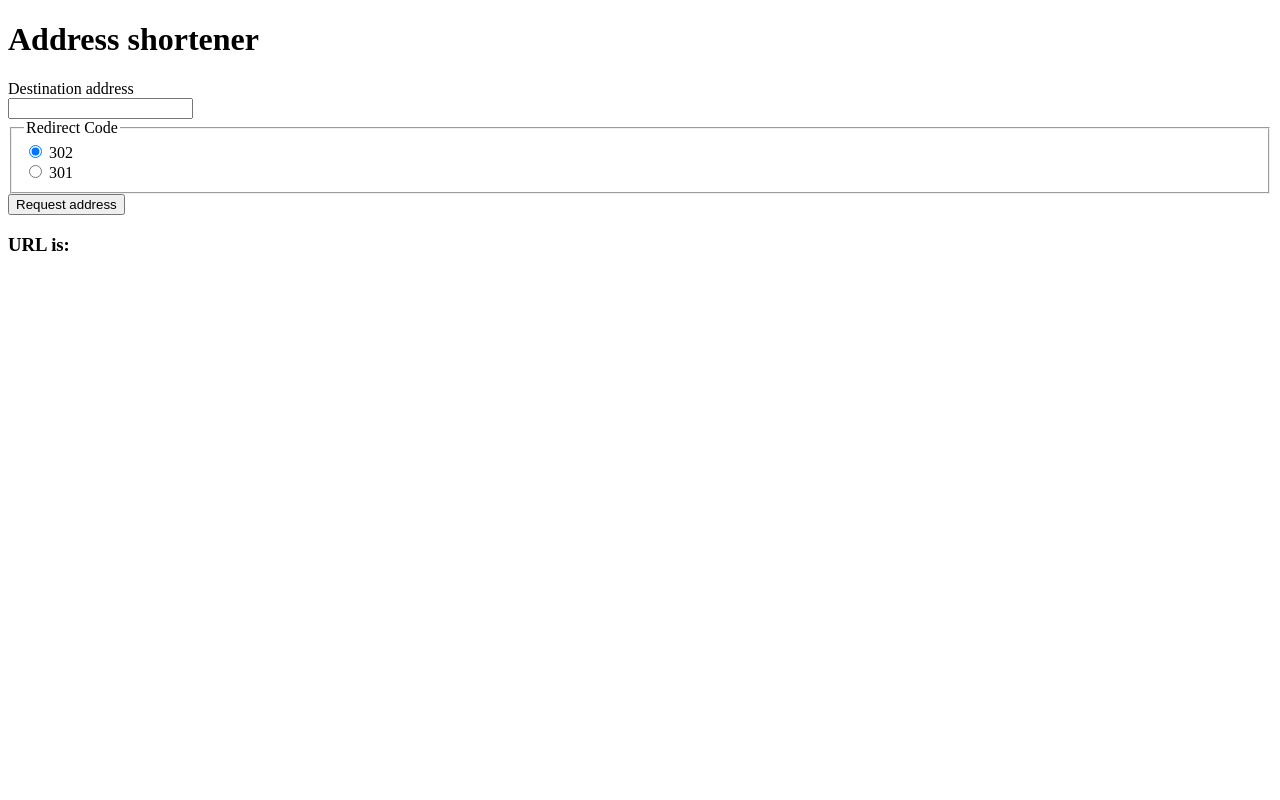
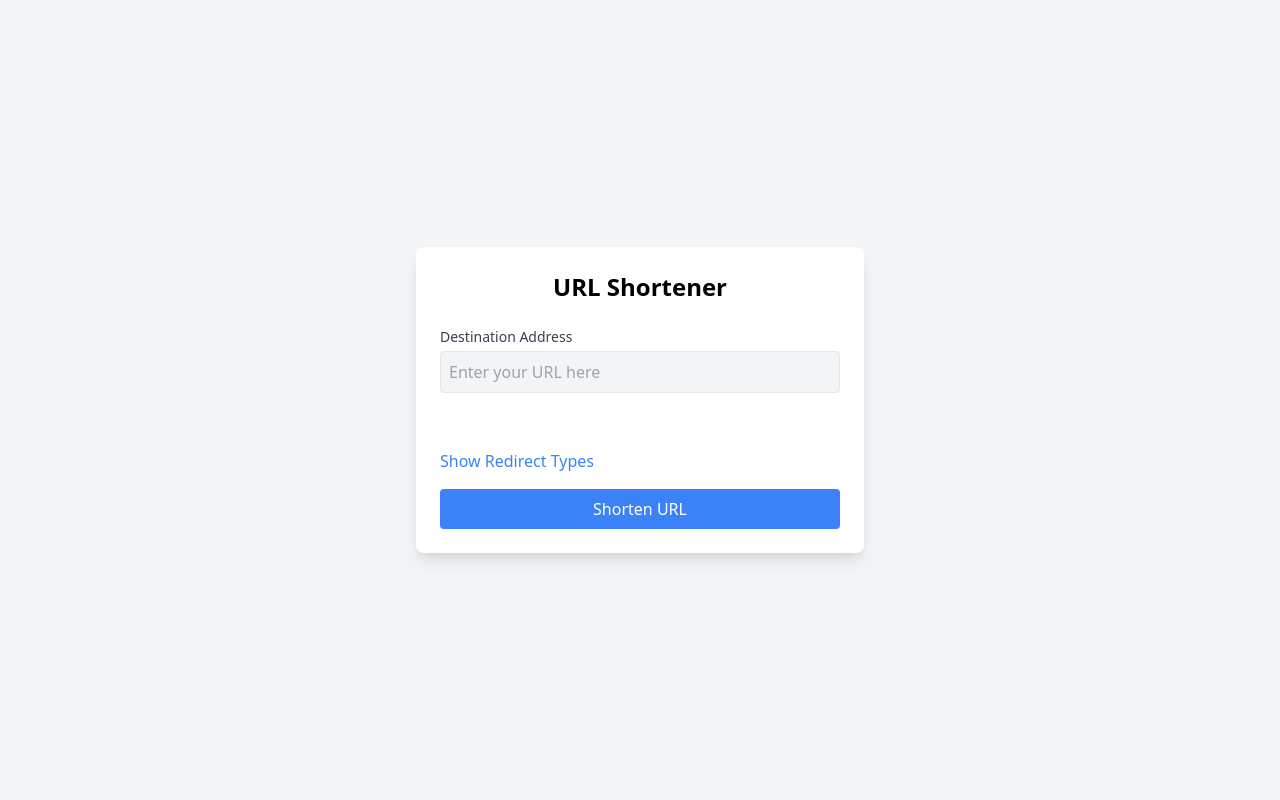
Before and after one commit to jozef-sabo/url-shortener, a Flask app: page / in a window 1280 px wide. Run offline with Flask 3, Linux system fonts and the light colour scheme; some libraries are stand-ins or nearby versions.

Commit message:
Add nicer index landing page

```diff
--- /dev/null
+++ b/src/static/form.css
@@ -0,0 +1,64 @@
+.hidden-radio {
+    display: none;
+}
+
+.hidden-radio:checked ~ .radio-group {
+    max-height: 100px; /* adjust this to match the content's height */
+    padding: 1rem 0;
+    overflow: hidden;
+    transition: max-height 0.5s ease-in-out, padding 0.5s ease-in-out;
+}
+
+.radio-group {
+    max-height: 0;
+    padding: 0;
+    overflow: hidden;
+    transition: max-height 0.5s ease-in-out, padding 0.5s ease-in-out;
+}
+
+.animated {
+    opacity: 0;
+    transform: translateY(-20px);
+    max-height: 0; /* Collapsed state */
+    transition: opacity 0.5s ease-in-out, transform 0.5s ease-in-out, max-height 0.5s ease-in-out, padding 0.5s ease-in-out;
+    padding: 0; /* No padding when hidden */
+    overflow: hidden; /* Hide overflow when collapsed */
+}
+
+.animated.show {
+    opacity: 1;
+    transform: translateY(0);
+    max-height: 100px; /* Set this to a value that accommodates your content */
+    padding: 0.5rem; /* Add padding when showing */
+}
+
+.error {
+    color: red;
+    font-size: 0.875rem;
+    transition: opacity 0.5s ease-in-out, transform 0.5s ease-in-out;
+    opacity: 0; /* Start invisible */
+    transform: translateY(-10px); /* Start slightly above */
+    max-height: 0; /* Hidden by default */
+    overflow: hidden; /* Hide overflow */
+}
+
+.error.show {
+    opacity: 1; /* Fully visible */
+    transform: translateY(0); /* Reset position */
+    max-height: 50px; /* Adjust according to your text height */
+    margin-bottom: 0.5rem; /* Add a small margin below the error message */
+}
+
+/* Notification styles */
+#notification {
+    position: fixed;
+    bottom: 20px;
+    right: 20px;
+    background-color: #4caf50; /* Green background */
+    color: white;
+    padding: 10px 20px;
+    border-radius: 5px;
+    opacity: 0;
+    transition: opacity 0.5s ease-in-out;
+    z-index: 1000; /* Ensure it's above other content */
+}
--- a/src/static/form.js
+++ b/src/static/form.js
@@ -1,17 +1,73 @@
-let shortener_form = document.getElementById("shortener_form")
-let link_text = document.getElementById("link_text")
-let err = document.getElementById("err")
+const destinationInput = document.getElementById('destination');
+const errorMessage = document.getElementById('error-message');
 
-shortener_form.onsubmit = async (e, token) => {
-    e.preventDefault();
+const submitButton = document.querySelector('button[type="submit"]');
+const urlForm = document.getElementById('url-form');
+const notification = document.getElementById('notification');
+
+// Regex for validating URL including port numbers
+const urlPattern = /^(https?:\/\/)?([a-zA-Z0-9-]+\.)+[a-zA-Z]{2,}(:\d{1,5})?(\/.*)?$/;
+
+const defaultErrorText = "Invalid URL format. Please include http(s) and valid characters.";
+
+destinationInput.addEventListener('input', function () {
+    const urlValue = destinationInput.value.trim();
+    const isValidURL = urlPattern.test(urlValue);
+
+    if (urlValue === "") {
+        errorMessage.classList.remove('show'); // Hide error message
+        submitButton.disabled = true;
+        errorMessage.textContent = defaultErrorText;
+    } else if (isValidURL && (urlValue.startsWith('http://') || urlValue.startsWith('https://'))) {
+        errorMessage.classList.remove('show'); // Hide error message
+        errorMessage.style.maxHeight = '0'; // Collapse error message height
+        submitButton.disabled = false; // Enable the submit button
+    } else {
+        errorMessage.classList.add('show'); // Show error message
+        errorMessage.style.maxHeight = '50px'; // Extend error message height
+        submitButton.disabled = true; // Disable the submit button
+    }
+});
+
+document.getElementById('remove-url-button').addEventListener('click', function () {
+    const container = document.getElementById('shortened-url-container');
+    container.classList.remove('show'); // Remove 'show' class for animation
+    setTimeout(() => {
+        container.classList.add('hidden'); // Hide it after the animation
+    }, 500); // Match this with the transition duration
+});
+
+// Copy shortened URL to clipboard
+document.getElementById('copy-button').addEventListener('click', function () {
+    const shortenedUrlElement = document.getElementById('shortened-url');
+    const urlToCopy = shortenedUrlElement.innerText;
+
+    navigator.clipboard.writeText(urlToCopy).then(() => {
+        showNotification(); // Show notification
+    }).catch(err => {
+        console.error('Failed to copy: ', err);
+    });
+});
+
+// Function to show notification
+function showNotification() {
+    notification.style.opacity = '1'; // Show notification
+    setTimeout(() => {
+        notification.style.opacity = '0'; // Hide after timeout
+    }, 2000); // Show for 2 seconds
+}
+
+urlForm.onsubmit = async (e, token) => {
+    e.preventDefault(); // Prevent the form from submitting normally
+
     let data = {
-        destination: document.querySelector("input[name='destination']").value,
+        destination: document.querySelector("input[name='destination']").value.trim(),
         redirect: parseInt(document.querySelector("input[name='redirect']:checked").value),
     }
     if (token !== null) {
         data.recaptcha = token;
     }
-    err.hidden = true;
+    errorMessage.classList.remove('show');
 
     await fetch(window.location.href, {
         method: 'POST',
@@ -19,15 +75,28 @@ shortener_form.onsubmit = async (e, token) => {
             'Content-Type': 'application/json',
         },
         body: JSON.stringify(data),
-    }).then((response)=> {
+    }).then((response) => {
         response.json().then((value) => {
             let error = value["error"];
             if (error !== undefined) {
-                err.textContent = error;
-                err.hidden = false;
+                errorMessage.textContent = error;
+                errorMessage.classList.add('show');
             } else {
-                link_text.textContent = window.location.href + value["link"];
-                link_text.href = window.location.href + value["link"];
+                const shortenedURL = window.location.href + value["link"];
+                // Show the shortened URL
+                const container = document.getElementById('shortened-url-container');
+                const shortenedUrlElement = document.getElementById('shortened-url');
+
+                shortenedUrlElement.innerText = shortenedURL;
+                shortenedUrlElement.href = shortenedURL;
+                container.classList.remove('hidden');
+                destinationInput.value = "";
+
+                // Trigger the animation
+                setTimeout(() => {
+                    container.classList.add('show'); // Add the 'show' class for animation
+                }, 10); // Slight delay to ensure the transition is recognized
+
             }
 
         }, rej_value => {
--- a/src/template/index.html
+++ b/src/template/index.html
@@ -2,48 +2,74 @@
 <html lang="en">
 <head>
     <meta charset="UTF-8">
-    <title>Shortener</title>
+    <meta name="viewport" content="width=device-width, initial-scale=1.0">
+    <title>URL Shortener</title>
+    <link href="https://cdn.jsdelivr.net/npm/tailwindcss@2.2.19/dist/tailwind.min.css" rel="stylesheet">
+    <link href="https://fonts.googleapis.com/icon?family=Material+Icons" rel="stylesheet">
     {% if recaptcha %}
         <script src="https://www.google.com/recaptcha/api.js"></script>
     {% endif %}
+
+   <link rel="stylesheet" href="./static/form.css"></link>
 </head>
-<body>
-<h1>Address shortener</h1>
-<form action="#" method="POST" id="shortener_form">
-    <div>
-        <label for="destination" >Destination address</label>
-        <div>
-            <input id="destination" name="destination" type="text" autocomplete="off" required>
+<body class="bg-gray-100 flex items-center justify-center h-screen p-4">
+<div class="bg-white p-6 rounded-lg shadow-lg w-full max-w-md mx-auto">
+    <h1 class="text-2xl font-bold mb-6 text-center">URL Shortener</h1>
+
+    <form action="#" method="POST" id="url-form">
+        <!-- Destination Address Input -->
+        <div class="mb-2">
+            <label for="destination" class="block text-sm font-medium text-gray-700">Destination Address</label>
+            <input type="text" id="destination" name="destination" class="mt-1 p-2 bg-gray-100 border rounded w-full"
+                   placeholder="Enter your URL here" autocomplete="off" required>
+            <span id="error-message"
+                  class="error">Invalid URL format. Please include http(s) and valid characters.</span>
         </div>
+
+        <!-- Hidden Radio Button Trigger -->
+        <input type="checkbox" id="show-radios" class="hidden-radio">
+        <label for="show-radios" class="cursor-pointer text-blue-500 hover:underline inline-block">Show Redirect
+            Types</label>
+
+        <!-- Hidden Radio Buttons with Animation -->
+        <div class="radio-group mb-4">
+            <label class="block mb-2">
+                <input type="radio" name="redirect" value="302" class="mr-2" checked="checked"> 302 (Temporary)
+            </label>
+            <label class="block">
+                <input type="radio" name="redirect" value="301" class="mr-2"> 301 (Permanent)
+            </label>
+        </div>
+
+        <!-- Submit Button -->
+        <button type="submit" class="bg-blue-500 text-white p-2 rounded w-full hover:bg-blue-600{% if recaptcha %} g-recaptcha{% endif %}" {% if recaptcha %} data-sitekey="{{ recaptcha_site_key }}" data-callback="onSubmit" data-action="submit" {% endif %} disabled>Shorten URL
+        </button>
+    </form>
+
+    <!-- Shortened URL Label -->
+    <div id="shortened-url-container" class="mt-4 animated hidden">
+        <label class="block text-sm font-medium text-gray-700">Shortened URL:</label>
+        <div class="flex items-center">
+            <a id="shortened-url" class="mt-1 block text-blue-500" target="_blank"></a>
+            <button id="copy-button" class="ml-2 text-blue-500 hover:underline flex items-center" style="text-decoration: none">
+                <span class="material-icons">content_copy</span>
+            </button>
+        </div>
+        <button id="remove-url-button" class="mt-2 text-red-500 hover:underline">Remove</button>
     </div>
-        <fieldset >
-            <legend>Redirect Code</legend>
-            <div>
-                <div>
-                    <input id="temp" name="redirect" type="radio" value="302" checked="checked">
-                    <label for="temp">302</label>
-                </div>
-                <div>
-                    <input id="permanent" name="redirect" type="radio" value="301">
-                    <label for="permanent">301</label>
-                </div>
-            </div>
-        </fieldset>
-        <div>
-            <button {% if recaptcha %} class="g-recaptcha" data-sitekey="{{ recaptcha_site_key }}" data-callback="onSubmit" data-action="submit" {% endif %}>Request address</button>
-        </div>
-</form>
-<h3>URL is: <a id="link_text" target="_blank"></a></h3>
-<p id="err" style="color: red" hidden="hidden"></p>
 
-</body>
+    <!-- Notification Bar -->
+    <div id="notification">Copy successful!</div>
+</div>
+
 <script src="./static/form.js"></script>
 {% if recaptcha %}
 <script>
 async function onSubmit(token) {
     console.log(token);
-    await document.getElementById("shortener_form").onsubmit(new SubmitEvent("", {}), token);
+    await document.getElementById("url-form").onsubmit(new SubmitEvent("", {}), token);
 }
 </script>
 {% endif %}
+</body>
 </html>
```
